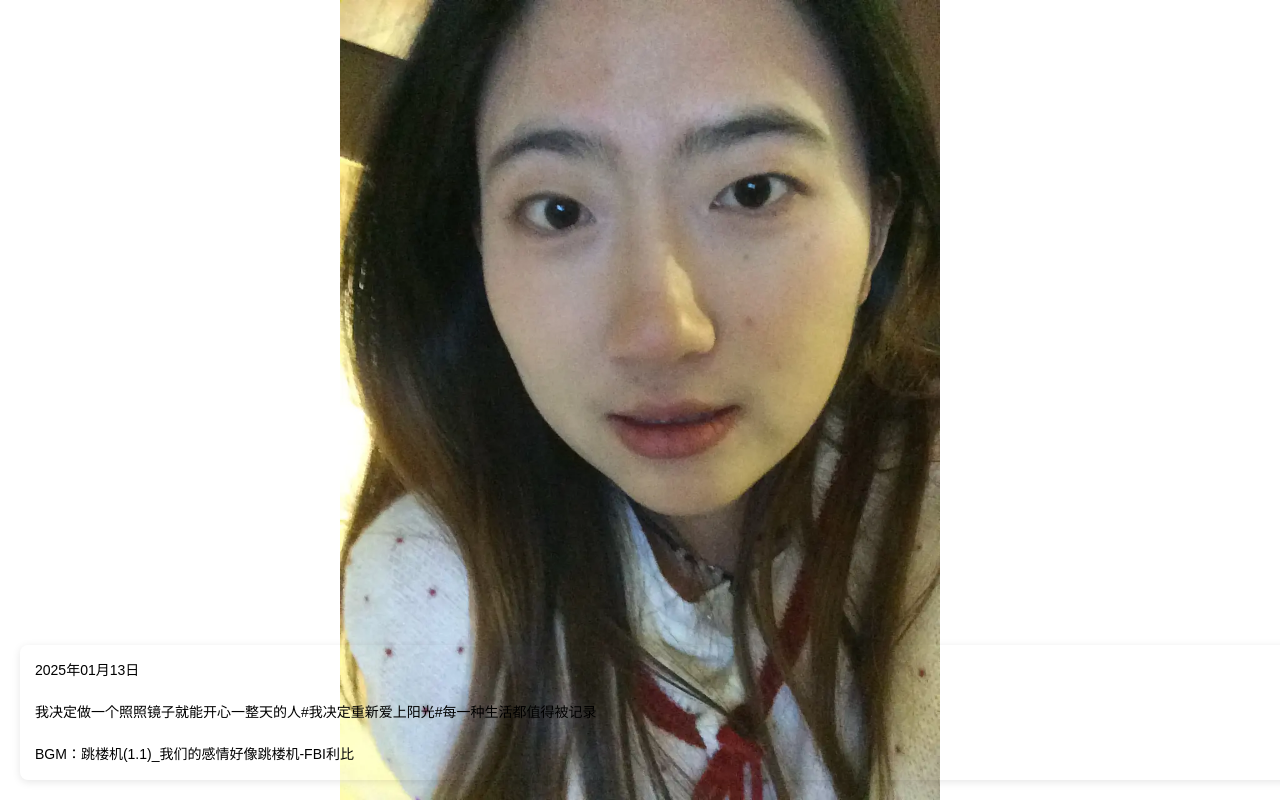
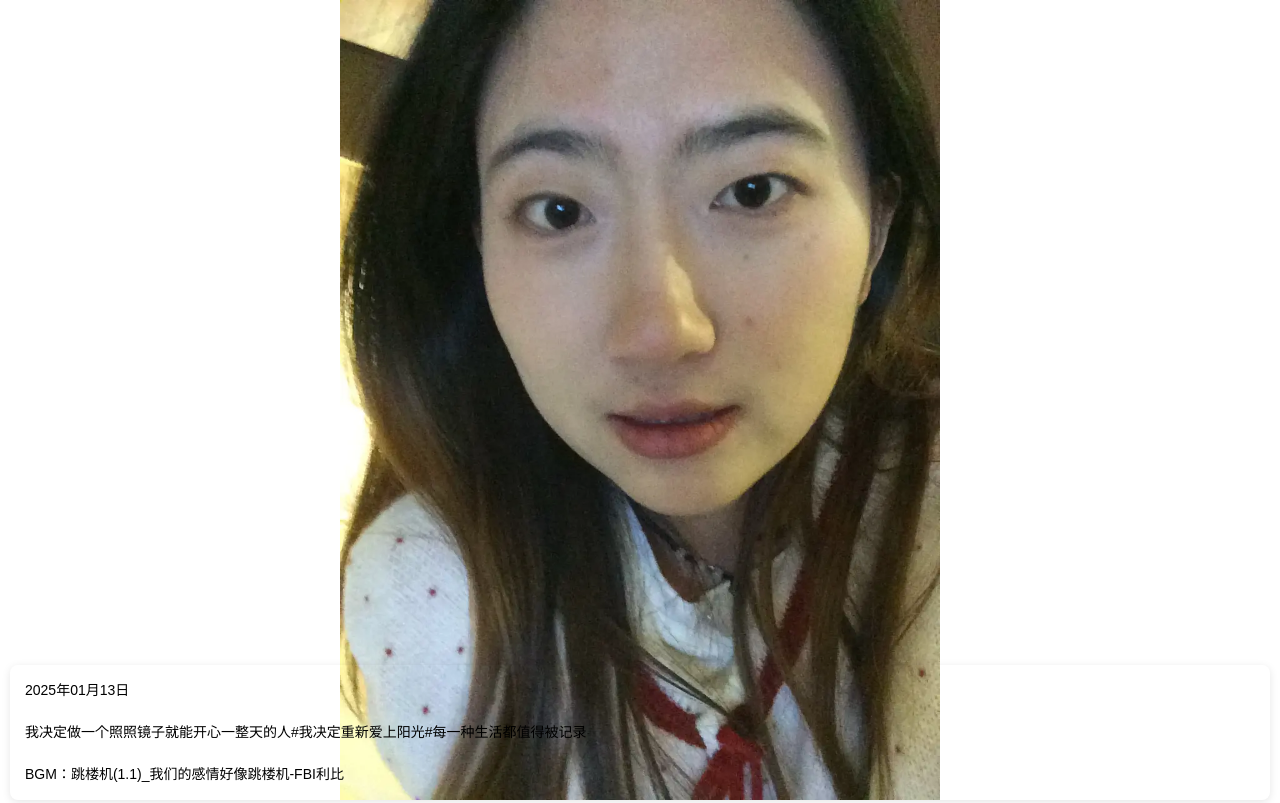
Before and after one commit to csyan03/dk, a plain HTML site: page index.html in a window 1280 px wide. Shown: the top 803 px of the page. Drawn offline with Linux system fonts and the light colour scheme.

Commit message:
Update index.html

```diff
--- a/index.html
+++ b/index.html
@@ -58,9 +58,9 @@
         }
 .caption {
     position: absolute;
-    bottom: 20px;
-    left: 20px;
-    right: 20px;
+    bottom: 0px;
+    left: 0px;
+    right: 0px;
     color: #000000;
     font-size: 14px;
     line-height: 1.5;
@@ -71,7 +71,7 @@
     box-shadow: 0 2px 8px rgba(0,0,0,0.1);
     pointer-events: none;
     text-align: left; /* 文字左对齐 */
-    width: calc(100% - 0px); /* 左右各留20px边距 */
+    width: calc(100% - 20px); /* 左右各留20px边距 */
     margin: 0 auto; /* 水平居中 */
     max-width: none; /* 移除最大宽度限制 */
 }
```
